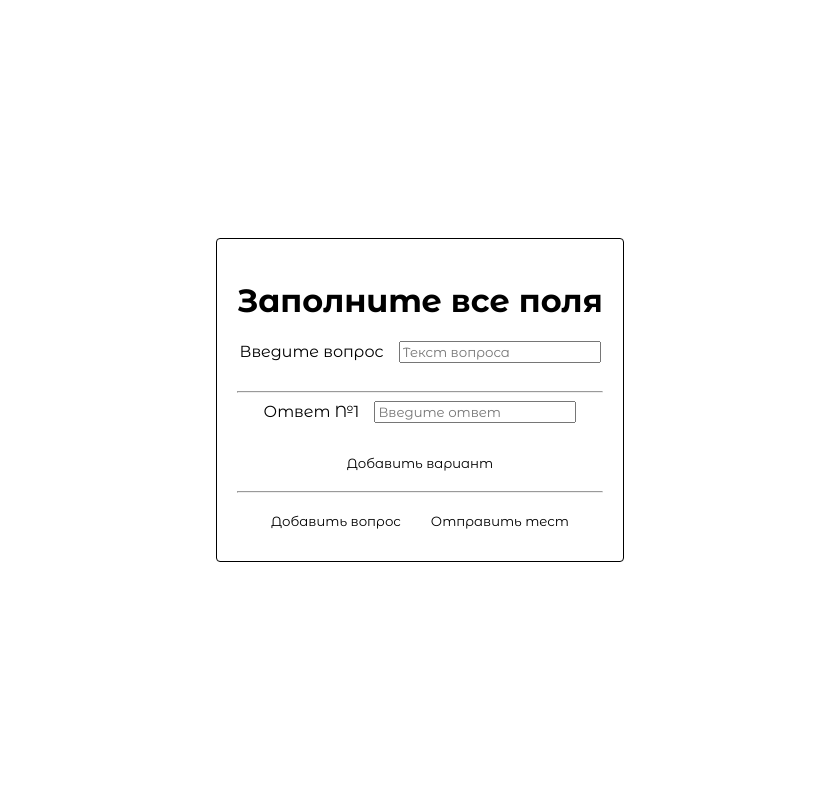
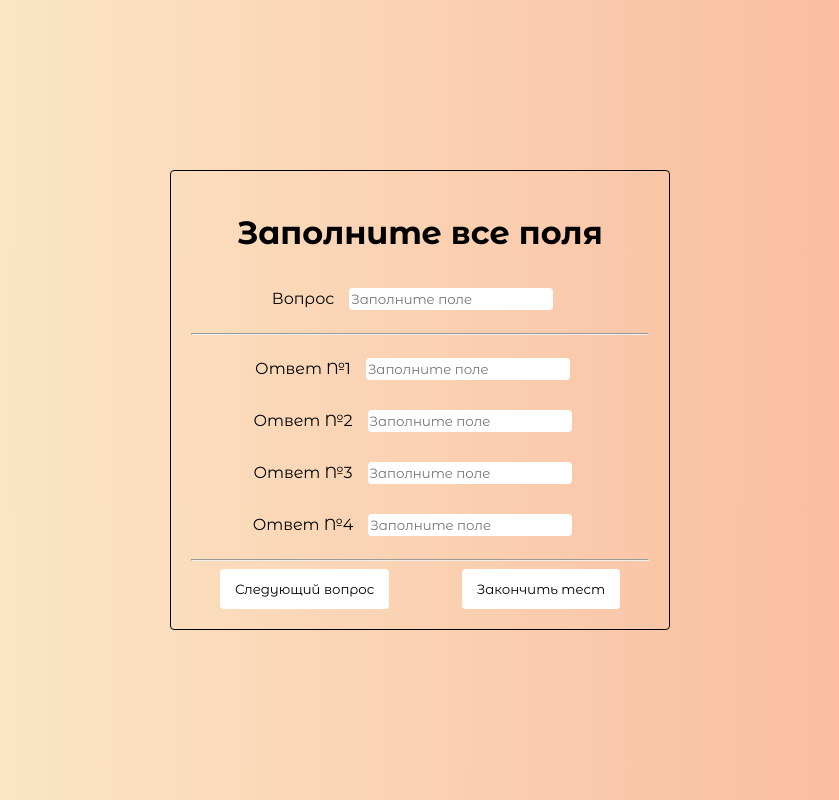
Before and after one commit to aybykovskii/quiz, a React app: page / in a window 1280 px wide. Shown: the whole page, without its empty margins (220-1059 px from the left). Built offline with nearby package versions, Linux system fonts and the light colour scheme; no server answers.

Commit message:
quiz creator page v2.0

```diff
--- a/src/components/Button/Button.tsx
+++ b/src/components/Button/Button.tsx
@@ -1,14 +1,23 @@
-import React from "react";
+import React, { ButtonHTMLAttributes } from "react";
 import { useStyle } from "./style";
 
 type ButtonProps = {
+  type?: "button" | "submit" | "reset" | undefined;
   children: React.ReactNode;
-  onClick: () => void;
+  onClick: (event: React.MouseEvent<HTMLButtonElement, MouseEvent>) => void;
 };
-export const Button: React.FC<ButtonProps> = ({ children, onClick }) => {
+export const Button: React.FC<ButtonProps> = ({
+  type = "button",
+  children,
+  onClick,
+}) => {
   const classes = useStyle();
   return (
-    <button className={classes.button} onClick={onClick}>
+    <button
+      type={type}
+      className={classes.button}
+      onClick={(event) => onClick(event)}
+    >
       {children}
     </button>
   );
--- a/src/components/Input/Input.tsx
+++ b/src/components/Input/Input.tsx
@@ -2,19 +2,38 @@ import React from "react";
 import { useStyle } from "./style";
 
 type InputProps = {
-  id: string;
-  type: string;
-  placeholder: string;
+  labelText: string;
+  id?: string | number;
+  type?: string;
+  value?: string;
+  onClick?: (event: React.MouseEvent<HTMLInputElement, MouseEvent>) => void;
+  onChange?: (event: React.ChangeEvent<HTMLInputElement>) => void;
 };
 
-export const Input: React.FC<InputProps> = ({ id, type, placeholder }) => {
+export const Input: React.FC<InputProps> = ({
+  labelText,
+  id,
+  type,
+  value,
+  onClick,
+  onChange,
+}) => {
   const classes = useStyle();
+
   return (
-    <input
-      className={classes.input}
-      id={id}
-      type={type}
-      placeholder={placeholder}
-    />
+    <div>
+      <label htmlFor={typeof id == "number" ? id.toString() : id}>
+        {labelText}
+      </label>
+      <input
+        className={classes.input}
+        id={typeof id == "number" ? id.toString() : id}
+        type={type ? type : "text"}
+        value={value}
+        placeholder="Заполните поле"
+        onClick={onClick}
+        onChange={onChange}
+      />
+    </div>
   );
 };
--- a/src/components/Input/style.ts
+++ b/src/components/Input/style.ts
@@ -2,7 +2,10 @@ import { makeStyles } from "@material-ui/styles";
 
 export const useStyle = makeStyles({
   input: {
-    marginLeft: "15px",
-    marginBottom: "20px",
+    margin: "15px",
+    border: "none",
+    borderRadius: "4px",
+    width: "200px",
+    height: "20px",
   },
 });
--- a/src/containers/QuizCreator/QuizCreator.tsx
+++ b/src/containers/QuizCreator/QuizCreator.tsx
@@ -1,61 +1,103 @@
+import React, { useState } from "react";
 import { Button, Input } from "@components";
 import { useStyle } from "@containers/QuizCreator/style";
-import React, { useState } from "react";
-
-interface IAnswerCreator {
-  questionNumber: number;
-}
+import { IQuestion, IAnswer } from "@ts";
 
 export const QuizCreator: React.FC = () => {
   const classes = useStyle();
-  const [questionNumber, setQuestionNumber] = useState<number>(2);
-  const [answers, setAnswers] = useState<IAnswerCreator[]>([
-    {
-      questionNumber: 1,
-    },
-  ]);
-
-  const onclickHandler = () => {
-    console.log("button clicked");
+  const [activeQuestion, setActiveQuestion] = useState<number>(0);
+  const [quiz, setQuiz] = useState<IQuestion[]>([]);
+  const [state, setState] = useState<IQuestion>({
+    title: "",
+    answers: [
+      { text: "", id: 1 },
+      { text: "", id: 2 },
+      { text: "", id: 3 },
+      { text: "", id: 4 },
+    ],
+    rightAnswerId: 1,
+  });
+  const changeTitleHandler = (event: React.ChangeEvent<HTMLInputElement>) => {
+    setState((previous) => ({
+      ...previous,
+      title: event.target.value,
+    }));
   };
 
-  const addAnswerHandler = () => {
-    setQuestionNumber((prev) => prev + 1);
-    setAnswers((prev) => [
+  const changeInputHandler = (event: React.ChangeEvent<HTMLInputElement>) => {
+    setState((prev) => ({
       ...prev,
-      {
-        questionNumber: questionNumber,
-      },
-    ]);
+      answers: [
+        ...prev.answers,
+        (prev.answers[+event.target.id].text = event.target.value),
+      ].slice(0, 4),
+    }));
   };
+
+  const onClickHandler = (event: React.MouseEvent<HTMLButtonElement>) => {
+    setQuiz((prev) => [...prev, state]);
+    setState({
+      title: "",
+      answers: [
+        { text: "", id: 1 },
+        { text: "", id: 2 },
+        { text: "", id: 3 },
+        { text: "", id: 4 },
+      ],
+      rightAnswerId: 1,
+    });
+  };
+
+  const onSubmitHandler = (event: React.MouseEvent<HTMLButtonElement>) => {
+    event.preventDefault();
+    console.log(state);
+    console.log(quiz);
+  };
+
   return (
     <div className={classes.page}>
-      <div className={classes.wrapper}>
+      <form className={classes.wrapper}>
         <h1>Заполните все поля</h1>
-        <label htmlFor={"title"}>Введите вопрос</label>
-        <Input id="title" type="text" placeholder="Текст вопроса" />
+        <Input
+          labelText="Вопрос"
+          value={state.title}
+          onChange={(event) => changeTitleHandler(event)}
+        />
         <hr />
-
-        {answers.map((element, index) => {
-          return (
-            <div key={index}>
-              <label htmlFor={`question_${element.questionNumber}`}>
-                Ответ №{element.questionNumber}
-              </label>
-              <Input
-                id={`question_${element.questionNumber}`}
-                type="text"
-                placeholder="Введите ответ"
-              />
-            </div>
-          );
-        })}
-
-        <Button onClick={addAnswerHandler}>Добавить вариант</Button>
+        <Input
+          id={0}
+          labelText="Ответ №1"
+          value={state.answers[0].text}
+          onChange={(event) => changeInputHandler(event)}
+        />
+        <Input
+          id={1}
+          labelText="Ответ №2"
+          value={state.answers[1].text}
+          onChange={(event) => changeInputHandler(event)}
+        />
+        <Input
+          id={2}
+          labelText="Ответ №3"
+          value={state.answers[2].text}
+          onChange={(event) => changeInputHandler(event)}
+        />
+        <Input
+          id={3}
+          labelText="Ответ №4"
+          value={state.answers[3].text}
+          onChange={(event) => changeInputHandler(event)}
+        />
         <hr />
-        <Button onClick={onclickHandler}>Добавить вопрос</Button>
-        <Button onClick={onclickHandler}>Отправить тест</Button>
-      </div>
+        <div className={classes.buttonWrapper}>
+          <Button onClick={(event) => onClickHandler(event)}>
+            Следующий вопрос
+          </Button>
+          <Button type="submit" onClick={(event) => onSubmitHandler(event)}>
+            Закончить тест
+          </Button>
+        </div>
+      </form>
     </div>
   );
 };
--- a/src/containers/QuizCreator/style.ts
+++ b/src/containers/QuizCreator/style.ts
@@ -7,9 +7,10 @@ export const useStyle = makeStyles({
     display: "flex",
     alignItems: "center",
     justifyContent: "center",
+    background: "linear-gradient(90deg, #faf0cd, #fab397)",
   },
   wrapper: {
-    width: "auto",
+    width: "500px",
     height: "auto",
     padding: "20px",
     margin: "auto",
@@ -17,4 +18,15 @@ export const useStyle = makeStyles({
     border: "1px solid #000",
     borderRadius: "4px",
   },
+  ul: {
+    listStyle: "none",
+    padding: 0,
+  },
+  buttonWrapper: {
+    width: "400px",
+    display: "flex",
+    justifyContent: "space-between",
+    margin: "auto",
+  },
+  input: {},
 });
```
